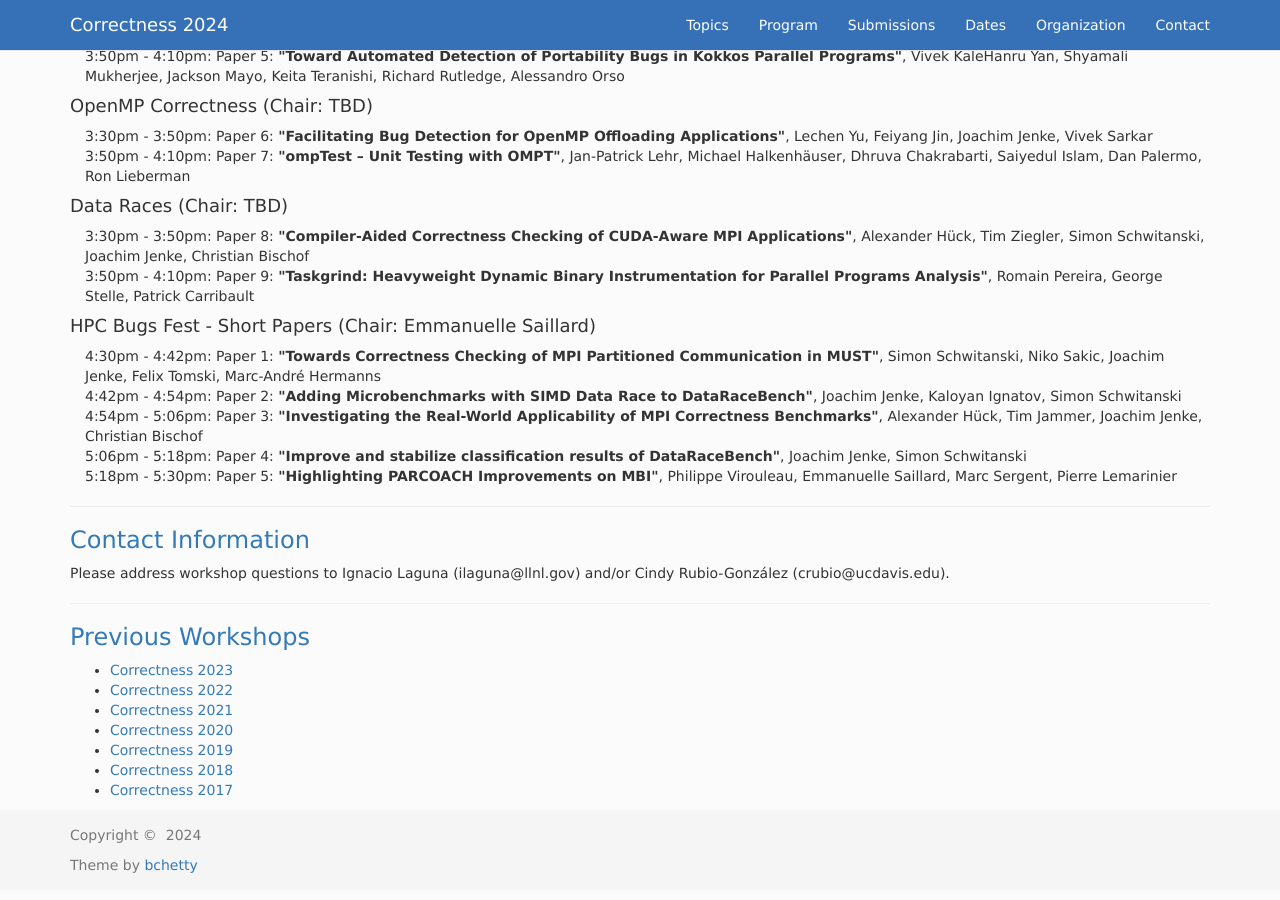
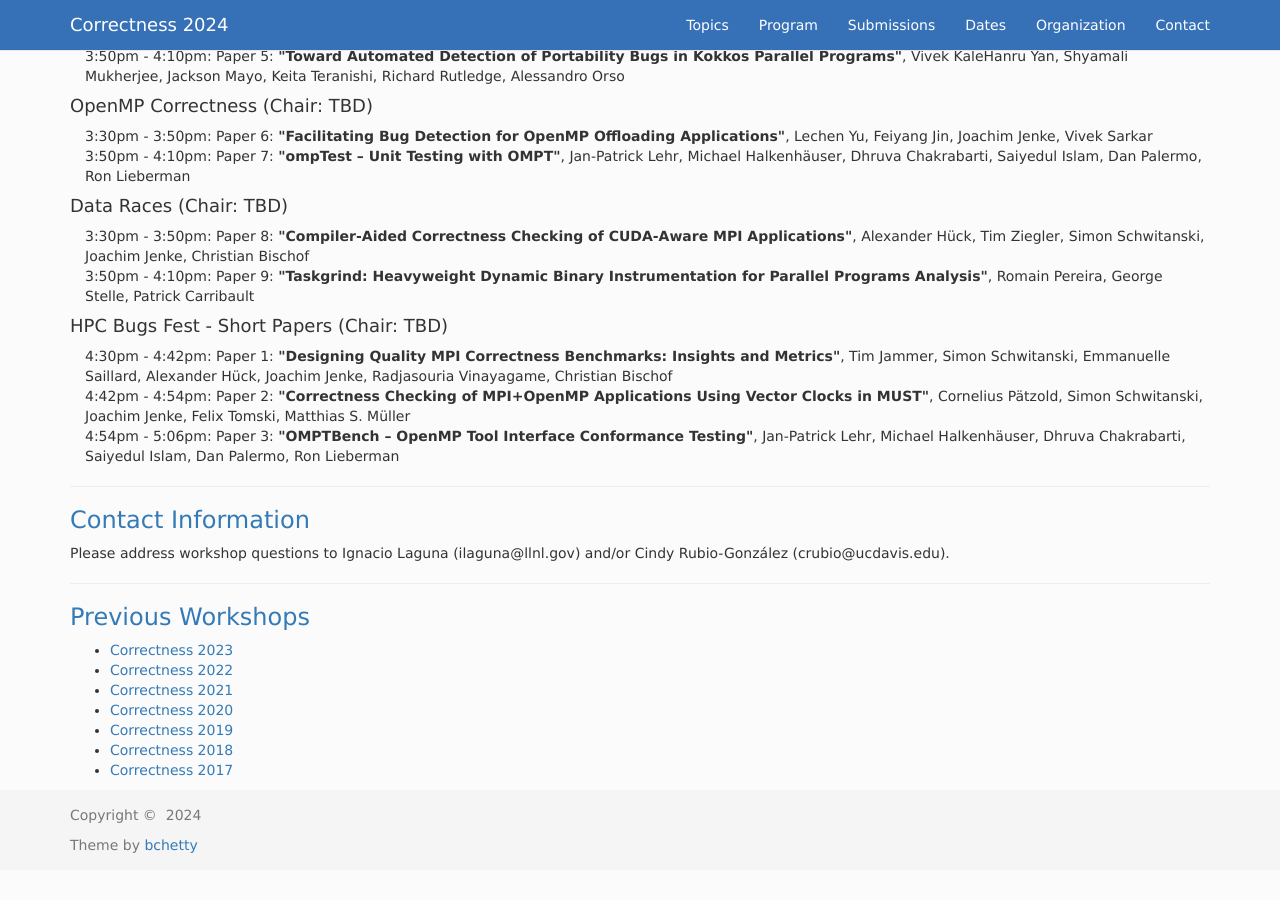
Before and after one commit to correctness-workshop/2024, a Jekyll site: the page built from index.md, in a window 1280 px wide and 900 px high, scrolled down 3457 px. Built offline with Jekyll 4.4.1, drawn with Linux system fonts in a browser that asks for light colours; nearby versions of some CDN libraries; the list of posts is cut into pages by our own code.

Commit message:
Update index.md

```diff
--- a/index.md
+++ b/index.md
@@ -197,22 +197,16 @@ All time zones are AOE.
 </table>
 
 
-#### HPC Bugs Fest - Short Papers (Chair: Emmanuelle Saillard)
+#### HPC Bugs Fest - Short Papers (Chair: TBD)
 <table>
-<tr><td width="15">  </td> <td>4:30pm - 4:42pm:  Paper 1: <b>"Towards Correctness Checking of MPI Partitioned Communication in MUST"</b>,
-       Simon Schwitanski, Niko Sakic, Joachim Jenke, Felix Tomski, Marc-André Hermanns</td> </tr>
+<tr><td width="15">  </td> <td>4:30pm - 4:42pm:  Paper 1: <b>"Designing Quality MPI Correctness Benchmarks: Insights and Metrics"</b>,
+       Tim Jammer, Simon Schwitanski, Emmanuelle Saillard, Alexander Hück, Joachim Jenke, Radjasouria Vinayagame, Christian Bischof</td> </tr>
 
-<tr><td width="15">  </td> <td>4:42pm - 4:54pm:  Paper 2: <b>"Adding Microbenchmarks with SIMD Data Race to DataRaceBench"</b>,
-      Joachim Jenke, Kaloyan Ignatov, Simon Schwitanski</td> </tr>
+<tr><td width="15">  </td> <td>4:42pm - 4:54pm:  Paper 2: <b>"Correctness Checking of MPI+OpenMP Applications Using Vector Clocks in MUST"</b>,
+      Cornelius Pätzold, Simon Schwitanski, Joachim Jenke, Felix Tomski, Matthias S. Müller</td> </tr>
 
-<tr><td width="15">  </td> <td>4:54pm - 5:06pm:  Paper 3: <b>"Investigating the Real-World Applicability of MPI Correctness Benchmarks"</b>,
-      Alexander Hück, Tim Jammer, Joachim Jenke, Christian Bischof</td> </tr>
-
-<tr><td width="15">  </td> <td>5:06pm - 5:18pm:  Paper 4: <b>"Improve and stabilize classification results of DataRaceBench"</b>,
-      Joachim Jenke, Simon Schwitanski</td> </tr>
-
-<tr><td width="15">  </td> <td>5:18pm - 5:30pm:  Paper 5: <b>"Highlighting PARCOACH Improvements on MBI"</b>,
-      Philippe Virouleau, Emmanuelle Saillard, Marc Sergent, Pierre Lemarinier</td> </tr>
+<tr><td width="15">  </td> <td>4:54pm - 5:06pm:  Paper 3: <b>"OMPTBench – OpenMP Tool Interface Conformance Testing"</b>,
+      Jan-Patrick Lehr, Michael Halkenhäuser, Dhruva Chakrabarti, Saiyedul Islam, Dan Palermo, Ron Lieberman</td> </tr>
 </table>
 
 ---
```
